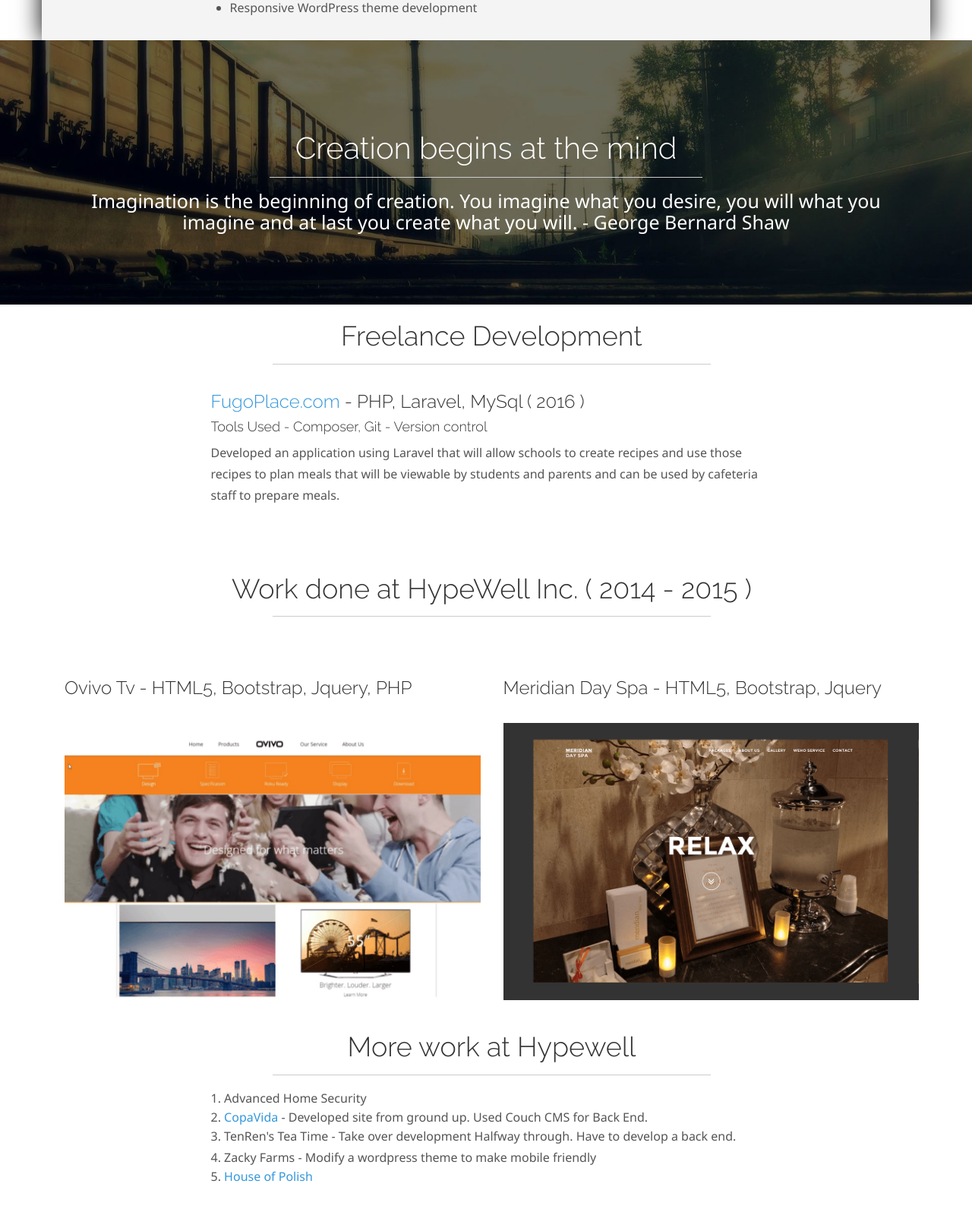
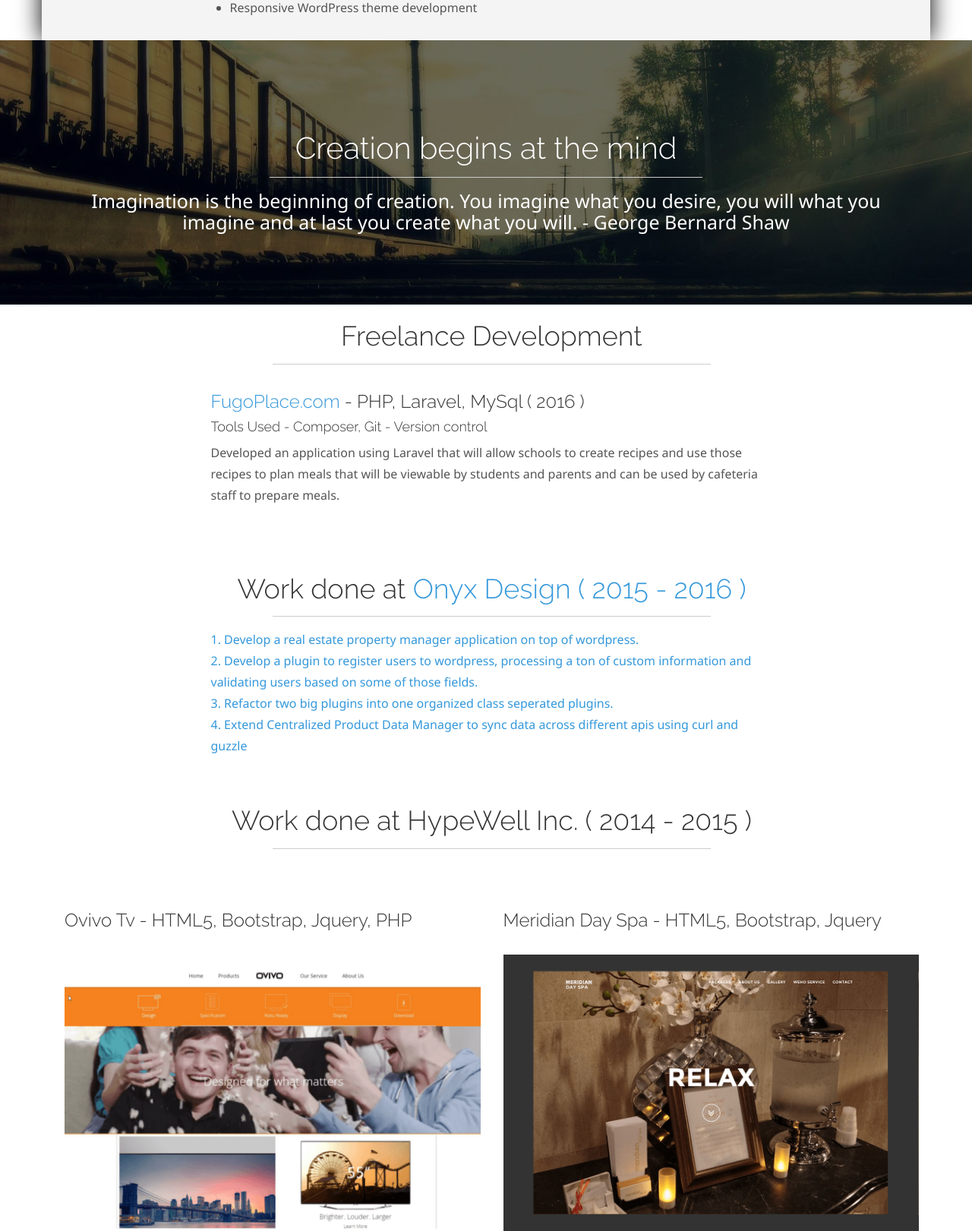
Before and after one commit to AnthonySaldana/Portfolio-Site, a PHP site: page / in a window 1280 px wide. Shown: the part 3080-4701 px from the top of the page at 76% size. Run offline with PHP 8.4, Linux system fonts and the light colour scheme; some libraries are stand-ins or nearby versions.

Commit message:
More Work Content

```diff
--- a/index.php
+++ b/index.php
@@ -64,7 +64,6 @@
           <ul class="nav navbar-nav">
 			<li> <a href="#about" class="smoothScroll"> About</a></li>
 			<li> <a href="#services" class="smoothScroll"> Work Experience</a></li>
-			<li> <a href="#education" class="smoothScroll"> Education</a></li>
 			<li> <a href="#portfolio" class="smoothScroll"> Portfolio</a></li>
 			<li> <a href="#contact" class="smoothScroll"> Contact</a></li>
 			<li><a class="icon icon-github" target="_blank" href="https://github.com/anthonysaldana"></a></li>
@@ -262,6 +261,21 @@
 					</div><!-- /grid-mask -->
 				</div><!-- /col -->
 			</div>
+
+			<br/>
+
+			<div class="row">
+				<br>
+				<h1 class="centered">Work done at <a href="http://onyxdesign.net" >Onyx Design ( 2015 - 2016 )</h1>
+				<hr>
+				<div class='col-sm-2'></div>
+				<div class='col-sm-8 more-work-section'>
+				        <p>1. Develop a real estate property manager application on top of wordpress. </p>
+				        <p>2. Develop a plugin to register users to wordpress, processing a ton of custom information and validating users based on some of those fields.</p>
+				        <p>3. Refactor two big plugins into one organized class seperated plugins.</p>
+				        <p>4. Extend Centralized Product Data Manager to sync data across different apis using curl and guzzle</p>
+				</div>
+			</div><!-- /row -->
 
 			<br/>
 
```
